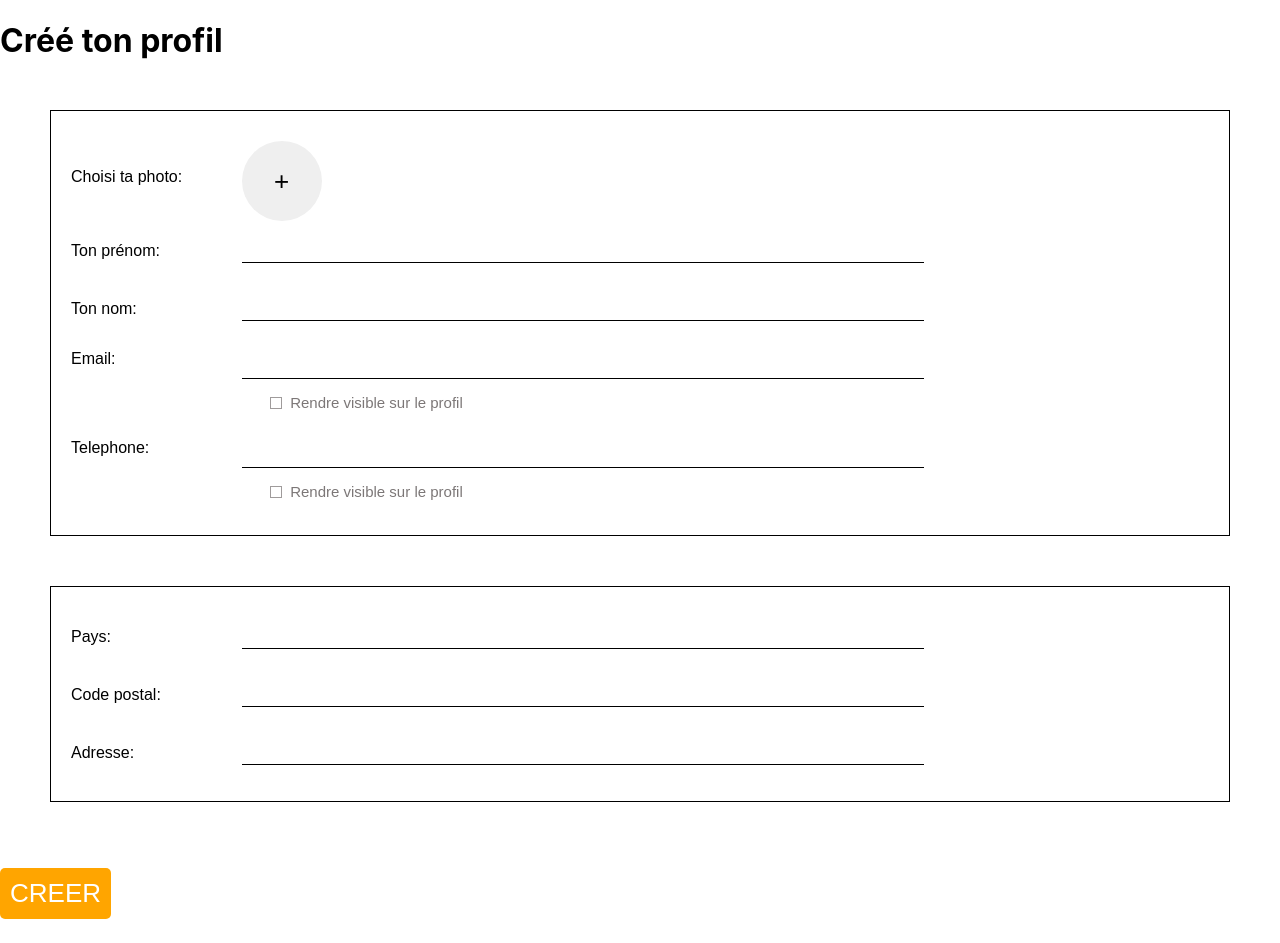
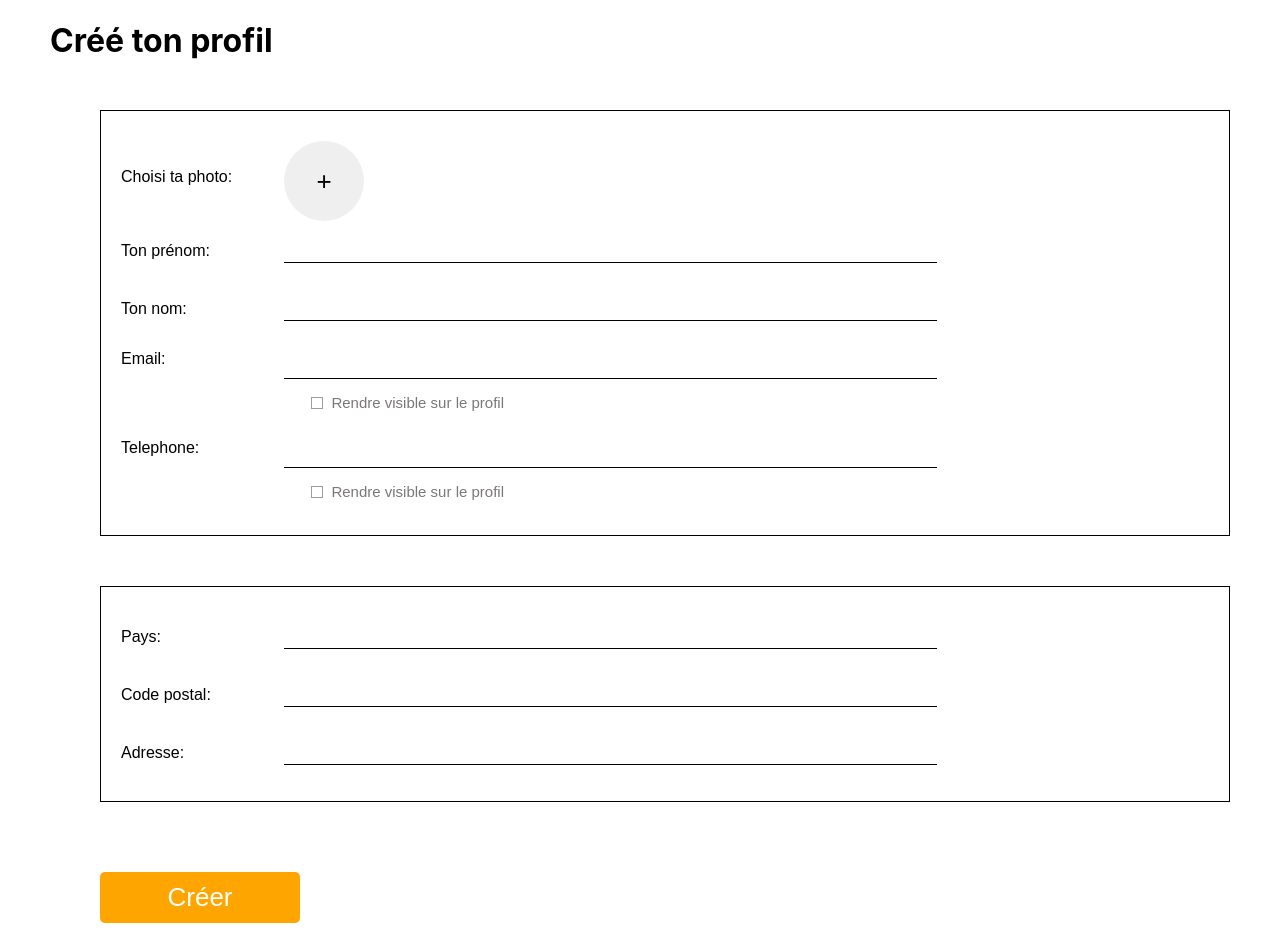
Before and after one commit to Starksz62/Chuko-Manga, a React (Vite) app in the folder frontend/: page / in a window 1280 px wide. Before the commit the page ends 919 px from the top, so only its background shows below. Built offline with nearby package versions, Linux system fonts and the light colour scheme.

Commit message:
added adresse

```diff
--- a/frontend/package.json
+++ b/frontend/package.json
@@ -12,7 +12,7 @@
   },
   "devDependencies": {
     "@vitejs/plugin-react": "^4.0.3",
-    "eslint": "^8.56.0",
+    "eslint": "^8.46.0",
     "eslint-config-airbnb": "^19.0.4",
     "eslint-config-prettier": "^8.9.0",
     "eslint-plugin-import": "^2.28.0",
@@ -20,7 +20,7 @@
     "eslint-plugin-prettier": "^5.0.0",
     "eslint-plugin-react": "^7.33.0",
     "eslint-plugin-react-hooks": "^4.6.0",
-    "prettier": "^3.2.5",
+    "prettier": "^3.0.0",
     "vite": "^4.4.7"
   },
   "lint-staged": {
--- a/frontend/src/components/DetailsPersonalAndAdrees/Adresse.jsx
+++ b/frontend/src/components/DetailsPersonalAndAdrees/Adresse.jsx
@@ -19,7 +19,7 @@ function Adresse() {
   //       const data = {
   //         country: formData.country,
   //         zip_code: formData.zip_code,
-  //         city: formData.city,
+  //         city: formData.cit
   //       };
 
   //   axios
--- a/frontend/src/components/DetailsPersonalAndAdrees/DetailsPersonal.css
+++ b/frontend/src/components/DetailsPersonalAndAdrees/DetailsPersonal.css
@@ -15,15 +15,15 @@
 }
 .input_label_profil {
   display: flex;
-  justify-content: flex-start; /* Заменяем flex-start на space-between */
+  justify-content: flex-start;
   align-items: center;
   width: 100%;
-  margin-top: 10px; /* Добавляем ширину 100% */
+  margin-top: 10px;
 }
 
 .label_profil {
   margin-bottom: 8px;
-  width: 15%; /* Задаем фиксированную ширину label */
+  width: 15%;
 }
 
 .input_profil {
@@ -31,7 +31,7 @@
   border-bottom: 1px solid black;
   margin-bottom: 16px;
   padding: 8px;
-  width: 60%; /* Задаем ширину input */
+  width: 60%;
   box-sizing: border-box;
   position: relative;
 }
@@ -46,7 +46,7 @@
 .checkbox_container {
   display: flex;
   align-items: center;
-  justify-content: flex-start; /* Помещаем контейнер в конец flex-контейнера .input_label_profil */
+  justify-content: flex-start;
   width: 65%;
 }
 
@@ -73,7 +73,8 @@
   border-radius: 5px;
   cursor: pointer;
   font-family: "Montserrat", sans-serif;
-  margin-top: 16px;
+  margin: 20px 0px 20px 50px;
+  width: 200px;
 }
 
 .upload_icon {
--- a/frontend/src/pages/CreerProfil.jsx
+++ b/frontend/src/pages/CreerProfil.jsx
@@ -4,11 +4,11 @@ import DetailsPersonal from "../components/DetailsPersonalAndAdrees/DetailsPerso
 
 function CreerProfil() {
   return (
-    <div>
+    <div style={{ marginLeft: "50px" }}>
       <h1>Créé ton profil</h1>
       <DetailsPersonal />
       <Adresse />
-      <button className="button_creer_profil">CREER</button>
+      <button className="button_creer_profil">Créer</button>
     </div>
   );
 }
```
